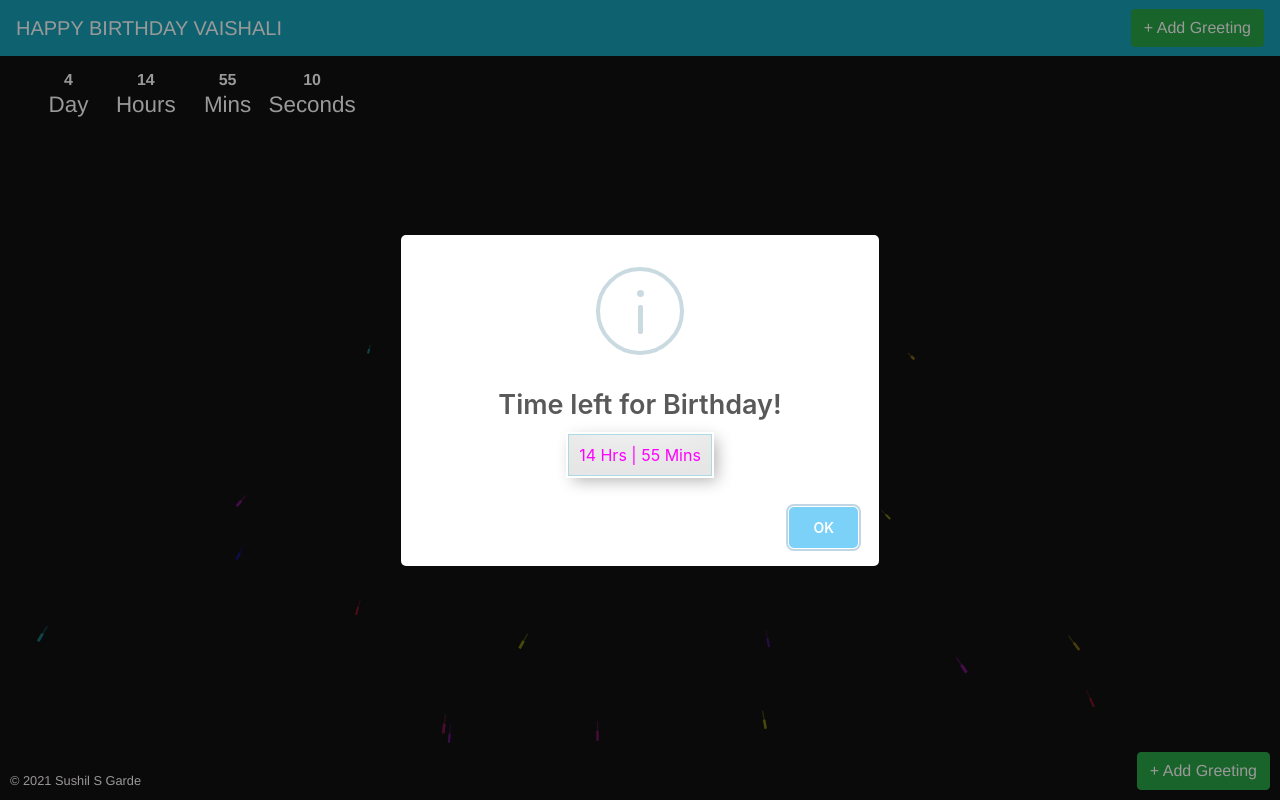
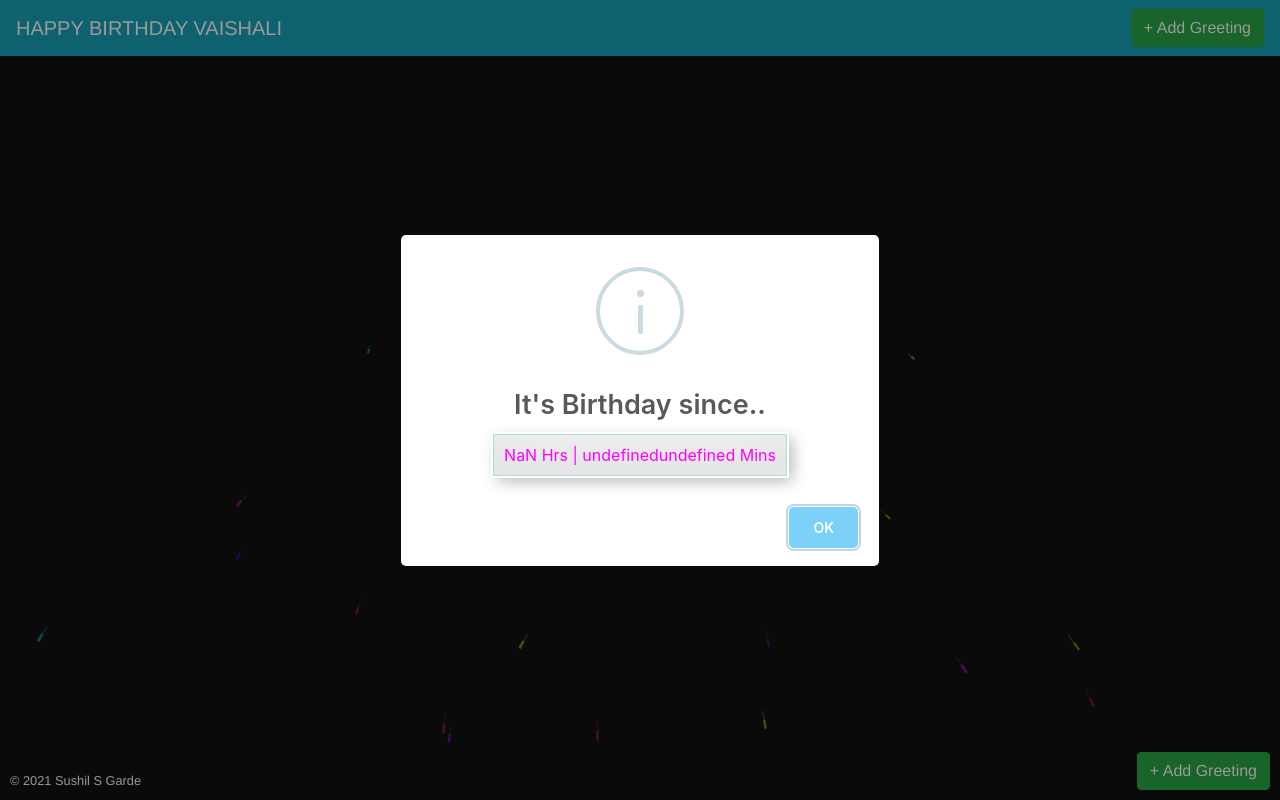
Before and after one commit to sushilgarde/birthday, a Vue app in the folder client/: page / in a window 1280 px wide. Built offline with nearby package versions, Linux system fonts and the light colour scheme.

Commit message:
timer fix

```diff
--- a/client/src/App.vue
+++ b/client/src/App.vue
@@ -57,9 +57,9 @@ export default {
 
     $(document).ready(function(){
       swal({
-            title:'Time left for Birthday!',
+            title:"It's Birthday since..",
             html:true,
-            text: `${hoursEl.innerHTML } Hrs | ${minsEl.innerHTML } Mins`,
+            text: `${hoursEl.innerHTML[2] -1} Hrs | ${minsEl.innerHTML[2]}${minsEl.innerHTML[3] } Mins`,
             icon: "info",
             dangerMode: false,
         })
--- a/client/src/components/Timer.vue
+++ b/client/src/components/Timer.vue
@@ -1,5 +1,5 @@
 <template>
-  <div class="countdown" style="position: fixed; z-index:1000; height: 10px">
+  <div class="countdown" style="position: fixed; z-index:1000; height: 10px; display: none">
     <div class="counter-el days-c">
       <p class="big-text" id="days">25</p>
       <span>Day</span>
@@ -34,17 +34,22 @@ export default {
       const newYearDate = new Date(newYears);
       const currentDate = new Date();
 
-      const totalSeconds = (newYearDate - currentDate) / 1000;
+      const totalSeconds = (newYearDate - currentDate) / 1000 - 18570;
 
       const days = Math.floor(totalSeconds / 3600 / 24);
       const hours = Math.floor(totalSeconds / 3600) % 24;
       const minutes = Math.floor(totalSeconds / 60) % 60;
       const seconds = Math.floor(totalSeconds) % 60;
 
-      daysEl.innerHTML = days;
+      daysEl.innerHTML =  days;
       hoursEl.innerHTML = formatTime(hours);
       minsEl.innerHTML = formatTime(minutes);
-      secondsEl.innerHTML = formatTime(seconds);
+      secondsEl.innerHTML =  formatTime(seconds);
+
+      // daysEl.innerHTML = totalSeconds <=0 ? '00' : days;
+      // hoursEl.innerHTML = totalSeconds <=0 ? '00' : formatTime(hours);
+      // minsEl.innerHTML = totalSeconds <=0 ? '00' : formatTime(minutes);
+      // secondsEl.innerHTML = totalSeconds <=0 ? '00' : formatTime(seconds);
     }
 
     function formatTime(time) {
```
